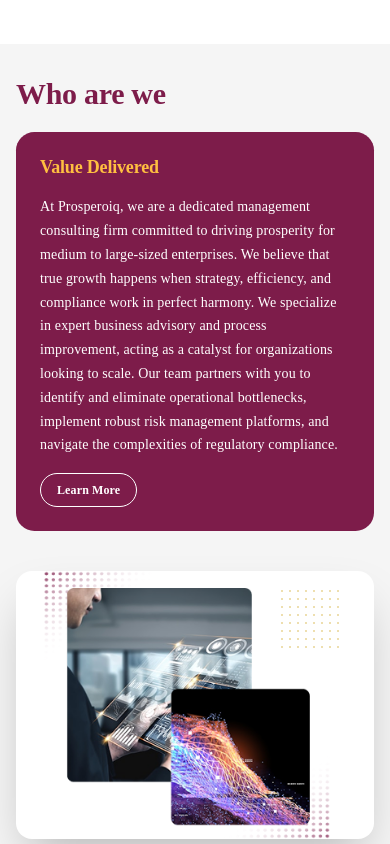
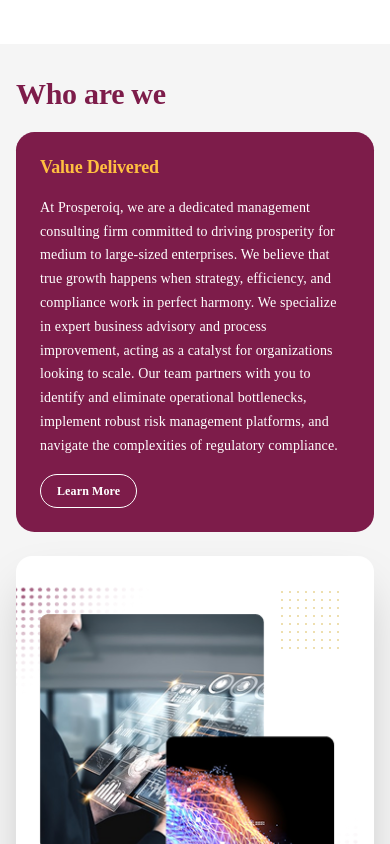
Before and after one commit to Dhulasidharan/ProsperoIQ, a Next.js app: page / in a window 390 px wide. Shown: the part 800-1644 px from the top of the page. Built offline with nearby package versions, Linux system fonts and the light colour scheme.

Commit message:
fix height

```diff
--- a/components/WhoAreWeSection.tsx
+++ b/components/WhoAreWeSection.tsx
@@ -11,14 +11,6 @@
     >
       {/* Flex container for title and content */}
       <div className="flex flex-col w-full max-w-7xl mx-auto">
-        {/* Section Title and Content Wrapper */}
-        <div
-          className="grid grid-cols-1 lg:grid-cols-2 gap-6 md:gap-8 lg:gap-12 items-stretch"
-        >
-          {/* Left column - Title and Box */}
-          <div
-            className="flex flex-col w-full"
-          >
         {/* Section Title */}
         <div className="mb-5 md:mb-6">
           <h2
@@ -35,13 +27,18 @@
           </h2>
         </div>
 
-            {/* Content Box */}
+        {/* Content Wrapper - Grid with equal height items */}
         <div
-              className="w-full rounded-2xl p-6 sm:p-8 flex flex-col justify-between min-h-[350px] sm:min-h-[400px]"
+          className="grid grid-cols-1 lg:grid-cols-2 gap-6 md:gap-8 lg:gap-12 items-center"
+        >
+          {/* Left column - Content Box */}
+          <div
+            className="w-full rounded-2xl p-6 sm:p-8 flex flex-col justify-between h-full"
             style={{
               maxWidth: "617.86px",
               borderRadius: "18.37px",
               backgroundColor: "#7D1C4A",
+              minHeight: "400px",
             }}
           >
               {/* Value Delivered Title */}
@@ -96,22 +93,22 @@
                 Learn More
               </button>
           </div>
-          </div>
 
-          {/* Right - Images Section - Aligned with left box */}
+          {/* Right - Images Section - Same height as left box */}
           <div
-            className="flex justify-center items-start w-full lg:mt-[62px]"
+            className="flex justify-center items-center w-full h-full"
           >
-            <div className="w-full max-w-md lg:max-w-full relative">
+            <div className="w-full max-w-md lg:max-w-full relative h-full flex items-center justify-center" style={{ minHeight: "400px" }}>
               {/* Container for overlapping images */}
               <div
-                className="relative flex items-center justify-center min-h-[300px] sm:min-h-[400px] w-full"
+                className="relative flex items-center justify-center w-full h-full"
               >
                 {/* Main Image */}
                 <div
-                  className="w-full rounded-2xl overflow-hidden shadow-2xl relative aspect-[4/3]"
+                  className="w-full h-full rounded-2xl overflow-hidden shadow-2xl relative"
                   style={{
                     backgroundColor: "#FFFFFF",
+                    minHeight: "400px",
                   }}
                 >
                   <Image
--- a/components/WhyBusinessesTrustSection.tsx
+++ b/components/WhyBusinessesTrustSection.tsx
@@ -103,9 +103,12 @@
       <div className="absolute inset-0 bg-black/40" style={{ zIndex: 0 }} />
 
       <div className="w-full max-w-7xl mx-auto relative z-10">
-        <div className="flex flex-col lg:flex-row gap-6 md:gap-8 lg:gap-12 items-stretch justify-center">
+        <div className="grid grid-cols-1 lg:grid-cols-2 gap-6 md:gap-8 lg:gap-12 items-center">
           {/* Left Box - Trust Points */}
-          <div style={BOX_STYLES} className="flex flex-col p-6 sm:p-8 md:p-10 w-full lg:w-1/2 lg:max-w-[507px]">
+          <div style={BOX_STYLES} className="flex flex-col p-6 sm:p-8 md:p-10 w-full h-full" style={{
+            ...BOX_STYLES,
+            minHeight: "433px",
+          }}>
             <h2 className="text-2xl sm:text-3xl md:text-[30px] mb-4 md:mb-6" style={HEADING_STYLES}>Why Businesses Trust ProsperoIQ</h2>
 
             {/* Features List */}
@@ -120,11 +123,14 @@
           </div>
 
           {/* Right Box - Image Gallery */}
-          <div className="w-full lg:w-1/2 flex flex-col items-center justify-center gap-4">
+          <div className="w-full h-full flex flex-col items-center justify-center gap-4">
             {/* Image Container with Rectangle Background */}
             <div
-              className="relative overflow-hidden rounded-lg flex items-center justify-center w-full aspect-square max-w-[431px]"
-              style={IMAGE_CONTAINER_STYLES}
+              className="relative overflow-hidden rounded-lg flex items-center justify-center w-full h-full max-w-[431px]"
+              style={{
+                ...IMAGE_CONTAINER_STYLES,
+                minHeight: "433px",
+              }}
             >
               <Image
                 src={GALLERY_IMAGES[currentImageIndex].src}
```
Lines whose indentation alone changed are shown as unchanged.
